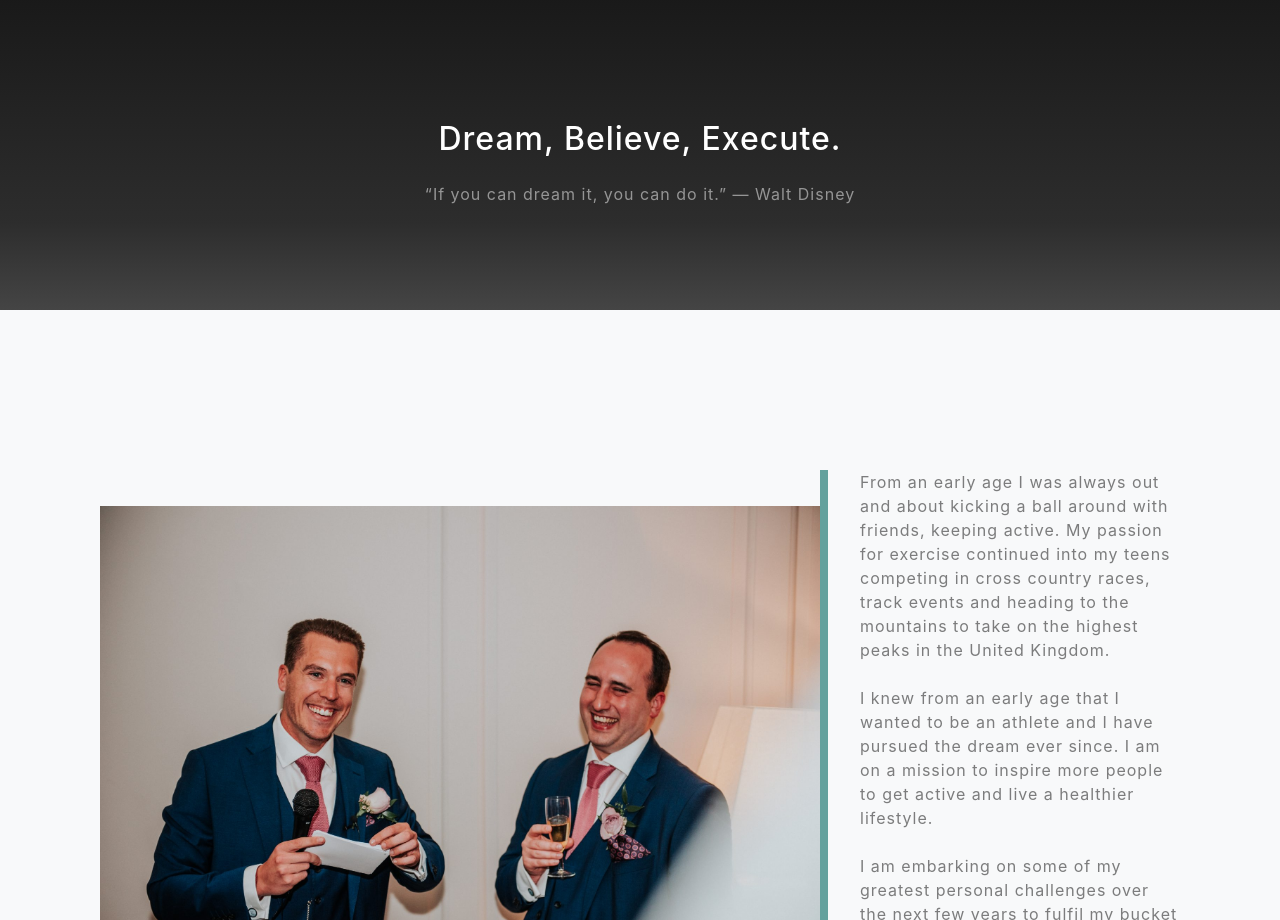
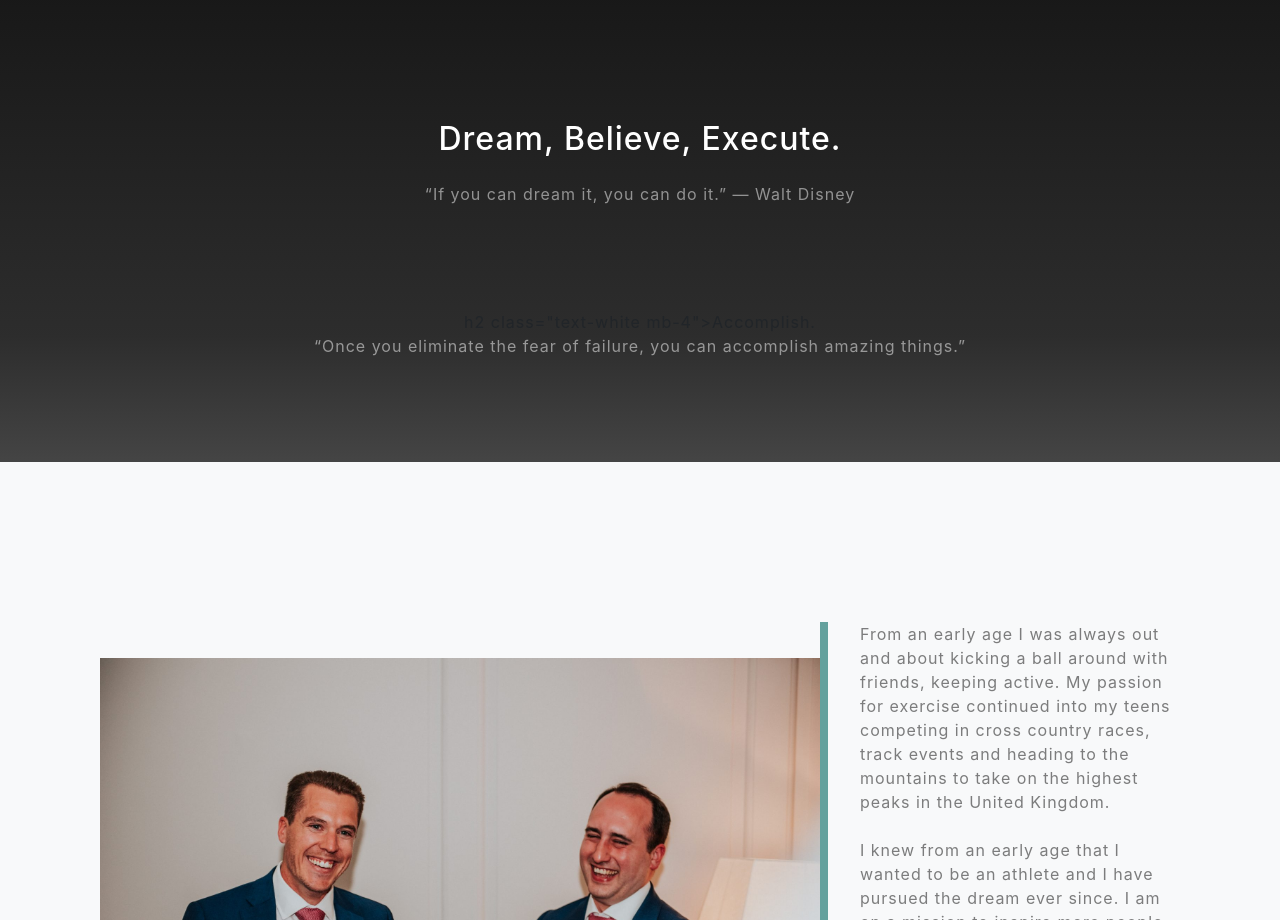
Before and after one commit to jackosullivanpt/jlo, a website with bundled scripts: page index.html in a window 1280 px wide. Shown: the part 840-1760 px from the top of the page. Built offline with nearby package versions, Linux system fonts and the light colour scheme; files whose address does not match are found by name.

Commit message:
Update index.html

```diff
--- a/index.html
+++ b/index.html
@@ -68,6 +68,9 @@
           <div class="col-lg-8 mx-auto">
             <h2 class="text-white mb-4">Dream, Believe, Execute.</h2>
             <p class="text-white-50">“If you can dream it, you can do it.” — Walt Disney</p>
+            <br>
+            h2 class="text-white mb-4">Accomplish.</h2>
+            <p class="text-white-50">“Once you eliminate the fear of failure, you can accomplish amazing things.”</p>
           </div>
         </div>
         <img src="img" class="img-fluid" alt="">
```
